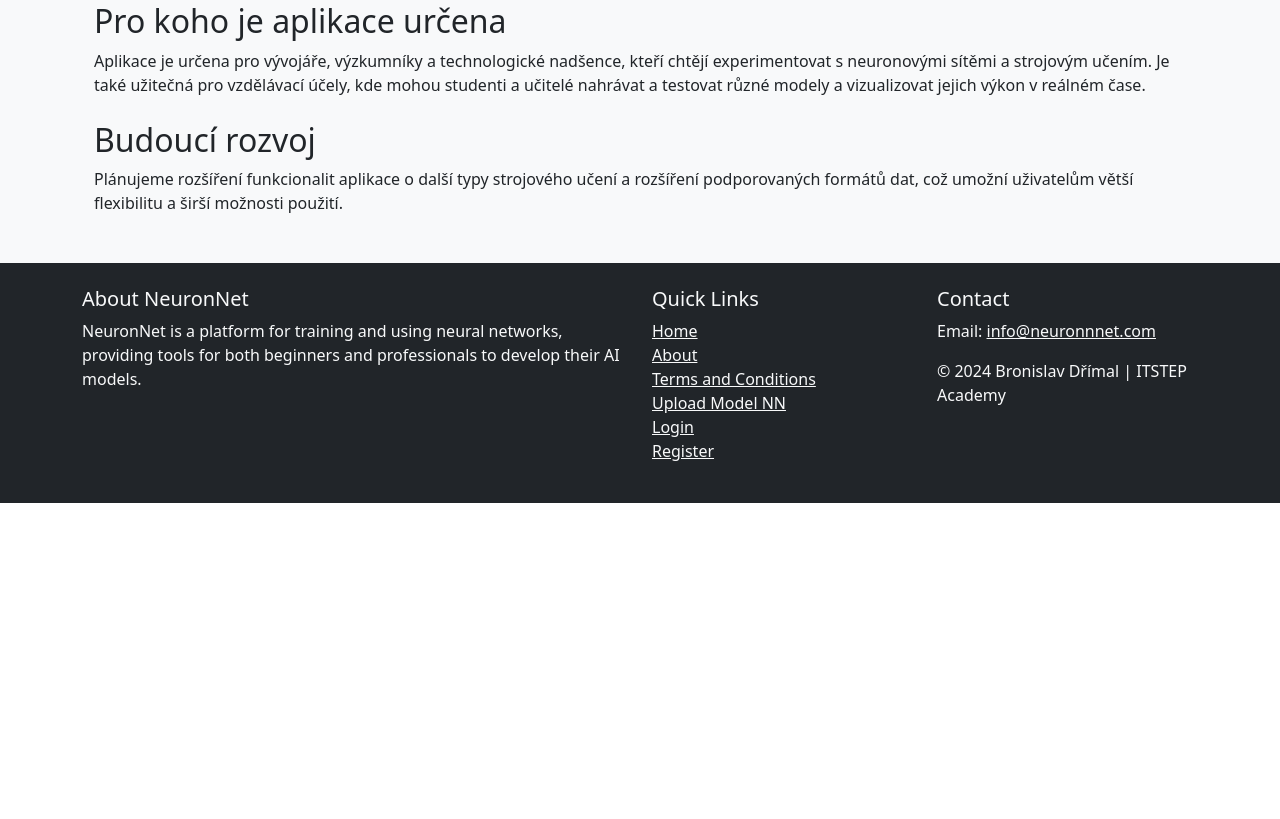
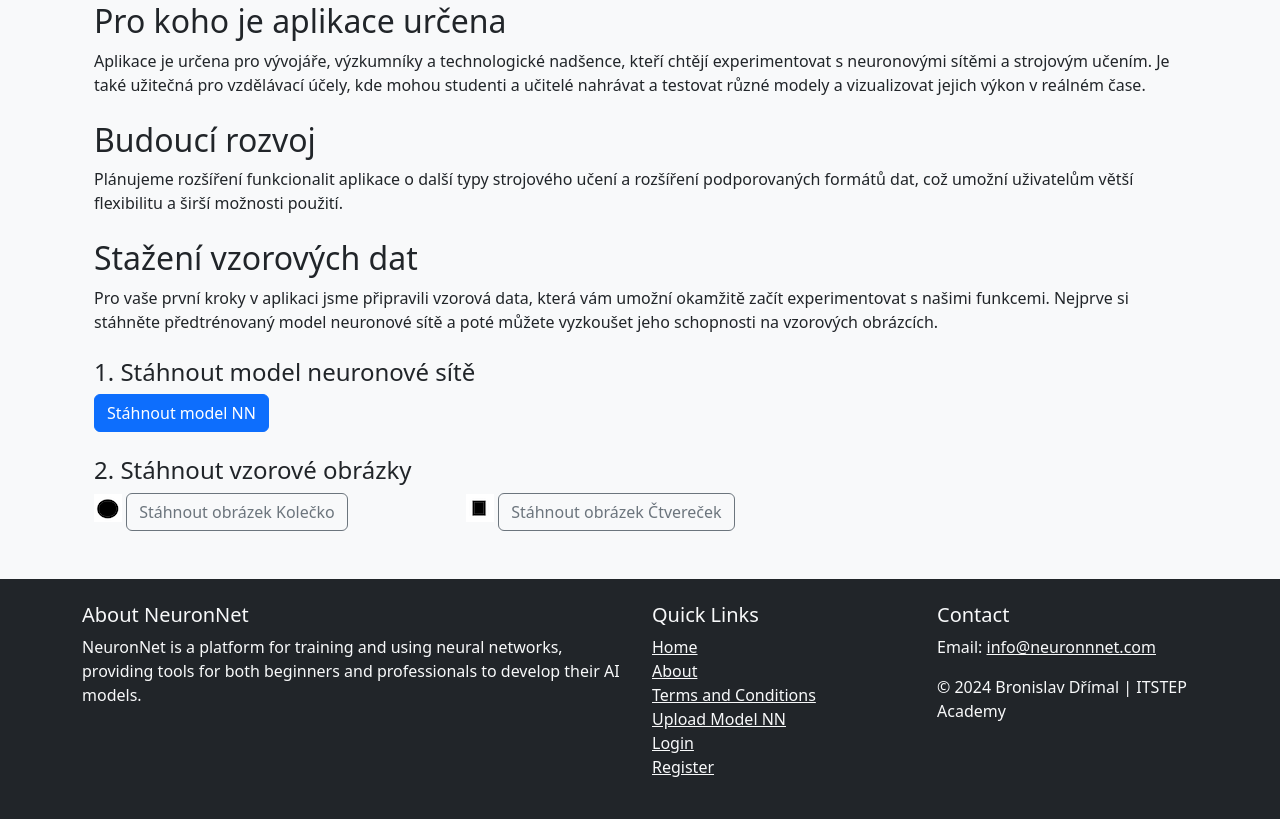
Before and after one commit to bronekd/final_work, a Django app: page /about in a window 1280 px wide. Shown: the part 476-1295 px from the top of the page. Before the commit the page ends 979 px from the top, so only its background shows below. Run offline with Django 5.2, Linux system fonts and the light colour scheme; some libraries are stand-ins or nearby versions.

Commit message:
přidání vzorových dat

```diff
--- a/project-tempalte/my_web/core/templates/pages/about.html
+++ b/project-tempalte/my_web/core/templates/pages/about.html
@@ -22,7 +22,36 @@
 
     <h2 class="mt-4">Budoucí rozvoj</h2>
     <p>Plánujeme rozšíření funkcionalit aplikace o další typy strojového učení a rozšíření podporovaných formátů dat, což umožní uživatelům větší flexibilitu a širší možnosti použití.</p>
+
+    <h2 class="mt-4">Stažení vzorových dat</h2>
+    <p class="mb-4">Pro vaše první kroky v aplikaci jsme připravili vzorová data, která vám umožní okamžitě začít experimentovat s našimi funkcemi. Nejprve si stáhněte předtrénovaný model neuronové sítě a poté můžete vyzkoušet jeho schopnosti na vzorových obrázcích.</p>
+
+    <!-- Sekce pro stažení modelu -->
+    <div class="mb-4">
+        <h4>1. Stáhnout model neuronové sítě</h4>
+        <a href="{{ MEDIA_URL }}vzor/model_NN_vzor.h5" download="model_NN_vzor.h5" class="btn btn-primary">
+            <i class="fas fa-download"></i> Stáhnout model NN
+        </a>
     </div>
 
+    <!-- Sekce pro stažení a zobrazení obrázků -->
+    <div class="mb-4">
+        <h4>2. Stáhnout vzorové obrázky</h4>
+        <div class="row">
+            <div class="col-md-4">
+                <img src="{{ MEDIA_URL }}vzor/Kolecko_01.png" alt="Kolečko" class="img-fluid mb-2">
+                <a href="{{ MEDIA_URL }}vzor/Kolecko_01.png" download="Kolecko_01.png" class="btn btn-outline-secondary btn-block">
+                    <i class="fas fa-download"></i> Stáhnout obrázek Kolečko
+                </a>
+            </div>
+            <div class="col-md-4">
+                <img src="{{ MEDIA_URL }}vzor/Ctverecek_02.png" alt="Čtvereček" class="img-fluid mb-2">
+                <a href="{{ MEDIA_URL }}vzor/Ctverecek_02.png" download="Ctverecek_02.png" class="btn btn-outline-secondary btn-block">
+                    <i class="fas fa-download"></i> Stáhnout obrázek Čtvereček
+                </a>
+            </div>
+        </div>
+    </div>
+</div>
 
 {% endblock %}
--- a/project-tempalte/my_web/core/urls.py
+++ b/project-tempalte/my_web/core/urls.py
@@ -2,9 +2,11 @@ from django.urls import path
 from .views import *
 from .views import about_page_view, terms_and_conditions
 from . import views
+from django.conf.urls.static import static
 
 urlpatterns = [
     path("", home_page_view, name="home"),
     path("about", about_page_view, name="about"),
     path('terms-and-conditions', views.terms_and_conditions, name='terms_and_conditions'),
-]
+    path('download-image/', views.download_image, name='download_image'),
+] + static(settings.MEDIA_URL, document_root=settings.MEDIA_ROOT)
--- a/project-tempalte/my_web/core/views.py
+++ b/project-tempalte/my_web/core/views.py
@@ -1,5 +1,5 @@
 from django.shortcuts import render
-from django.http import FileResponse
+
 
 def home_page_view(request):
     return render(request, "pages/home.html")
@@ -13,13 +13,17 @@ def terms_and_conditions(request):
     return render(request, 'pages/terms_and_conditions.html')
 
 
-
-def download_model(request):
-    file_path = 'path/to/your/model.h5'
-    response = FileResponse(open(file_path, 'rb'))
-    return response
+from django.http import HttpResponse
+from django.conf import settings
+import os
 
 def download_image(request):
-    image_path = 'path/to/your/image.png'
-    response = FileResponse(open(image_path, 'rb'))
-    return response
+    image_path = os.path.join(settings.MEDIA_ROOT, 'vzor/Kolecko_01.png')
+    if os.path.exists(image_path):
+        with open(image_path, 'rb') as f:
+            data = f.read()
+        response = HttpResponse(data, content_type='image/png')
+        response['Content-Disposition'] = 'attachment; filename="Kolecko_01.png"'
+        return response
+    else:
+        return HttpResponse('Soubor nenalezen.', status=404)
--- a/project-tempalte/my_web/my_web/settings.py
+++ b/project-tempalte/my_web/my_web/settings.py
@@ -68,6 +68,7 @@ TEMPLATES = [
                 'django.template.context_processors.request',
                 'django.contrib.auth.context_processors.auth',
                 'django.contrib.messages.context_processors.messages',
+                'django.template.context_processors.media',  # Přidání context processoru pro MEDIA_URL
             ],
         },
     },
```
Also changed, not shown: project-tempalte/my_web/media/Ctverecek_02-2.png (added), project-tempalte/my_web/media/images/Ctverecek_02-2.png (added), project-tempalte/my_web/media/vzor/Ctverecek_02.png (added), project-tempalte/my_web/media/vzor/Kolecko_01.png (added), 6 other files. Lines whose indentation alone changed are shown as unchanged.
